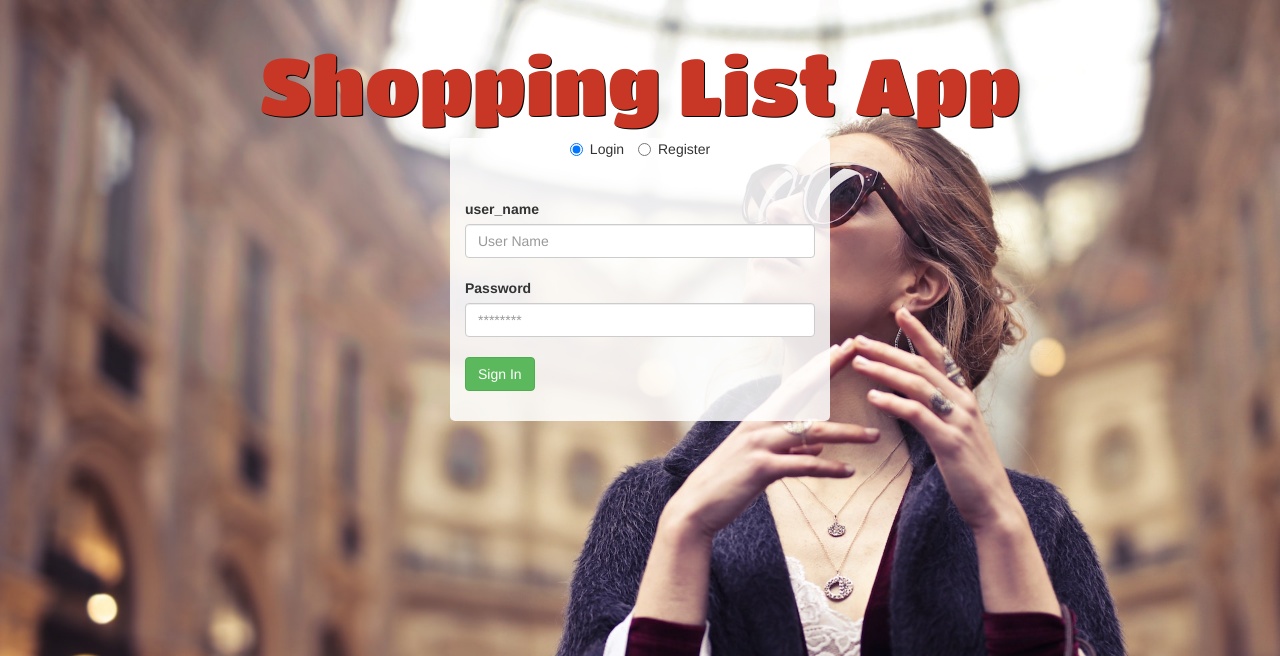
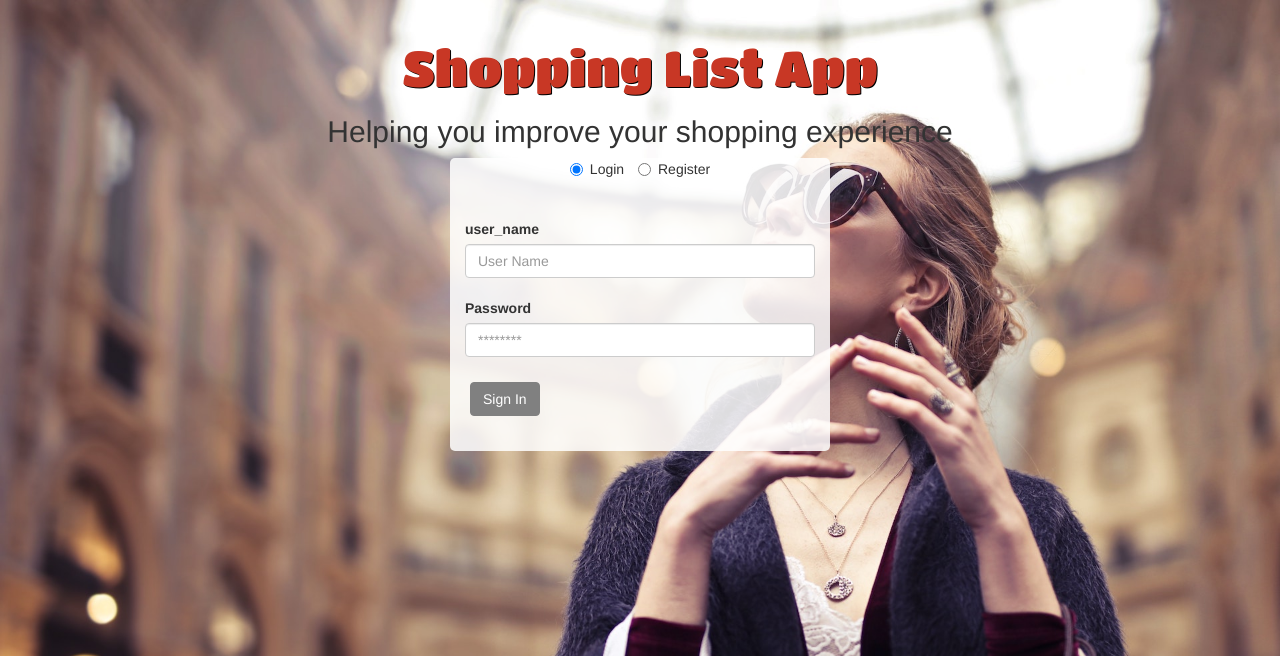
Before and after one commit to DollyGt/my_shopping_list_app, a Flask app: page / in a window 1280 px wide. Shown: the top 656 px of the page. Run offline with Flask 2, Linux system fonts and the light colour scheme; some libraries are stand-ins or nearby versions.

Commit message:
sorting out priority

```diff
--- a/static/css/style.css
+++ b/static/css/style.css
@@ -38,7 +38,7 @@
 }
 .header .title {
     font-family: 'Titan One', cursive;
-    font-size: 80px;
+    font-size: 50px;
     font-weight: 100;
     color: #C83725;
     text-shadow: 1px 1px black;
@@ -46,13 +46,13 @@
 
 }
 
-.btn-success .btn-info  {
+.btn-success {
     background-color: gray;
     border-color: gray;
     margin: 5px;
 }
 
-.btn-success .btn-info:hover {
+.btn-success:hover {
     background-color: #C83725;
     border-color: #ee3780;
 }
--- a/templates/index.html
+++ b/templates/index.html
@@ -60,7 +60,7 @@
     <div class="col-md-12 text-center">
       <div class="header">
         <h1 class="title">Shopping List App</h1>
-        <!--<h2>Helping you improve your shopping experience</h2>-->
+        <h2>Helping you improve your shopping experience</h2>
         </div>
   </div>
   </div>
```
Also changed, not shown: README.md.
